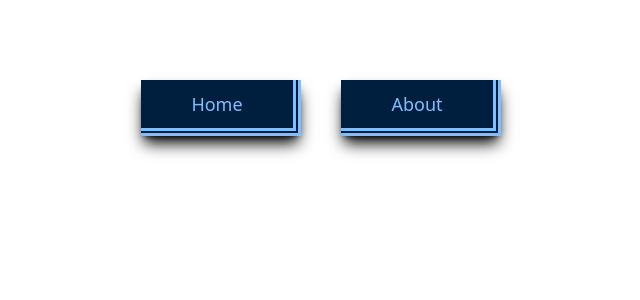
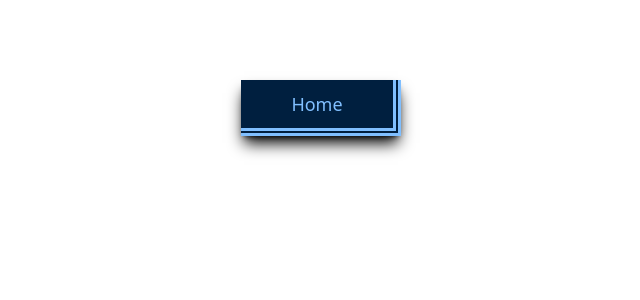
Before and after one commit to MattOrtner/portfolio-site, a Next.js app: page /components/NavBar in a window 1280 px wide. Shown: the top 300 px of the page, without its empty margins (319-959 px from the left). Built offline with nearby package versions, Linux system fonts and the light colour scheme.

Commit message:
fix: deploy NavButton href error

```diff
--- a/pages/components/NavBar.js
+++ b/pages/components/NavBar.js
@@ -5,7 +5,6 @@ const NavBar = () => {
     <div className="p-20 pb-24">
       <ul className="flex h-14 gap-10 justify-center text-center">
         <NavButton href={"/"} buttonText={"Home"} />
-        <NavButton href={"/about/"} buttonText={"About"} />
       </ul>
     </div>
   );
```
Also changed, not shown: pages/components/AboutSection.js (renamed from pages/about.js, +4 -5 lines), pages/index.js (+3 -4 lines).
